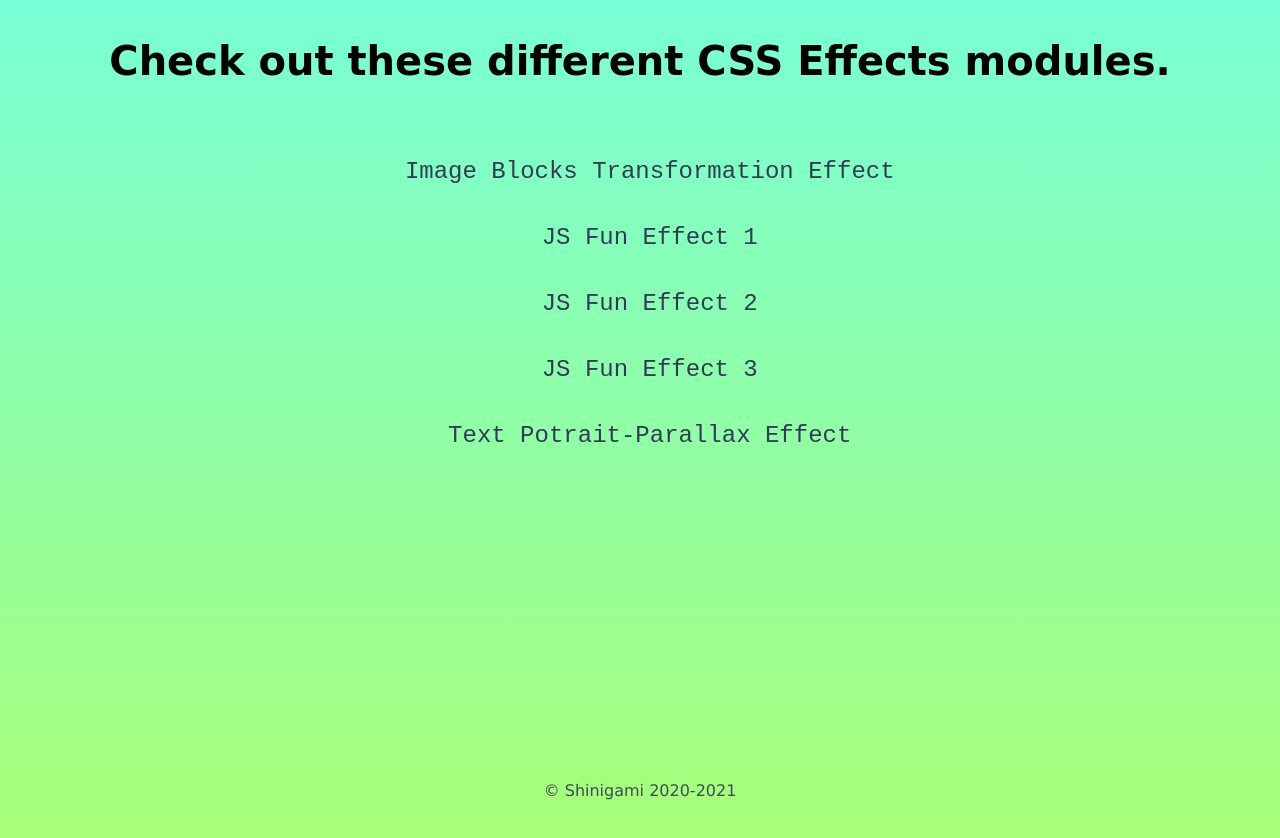
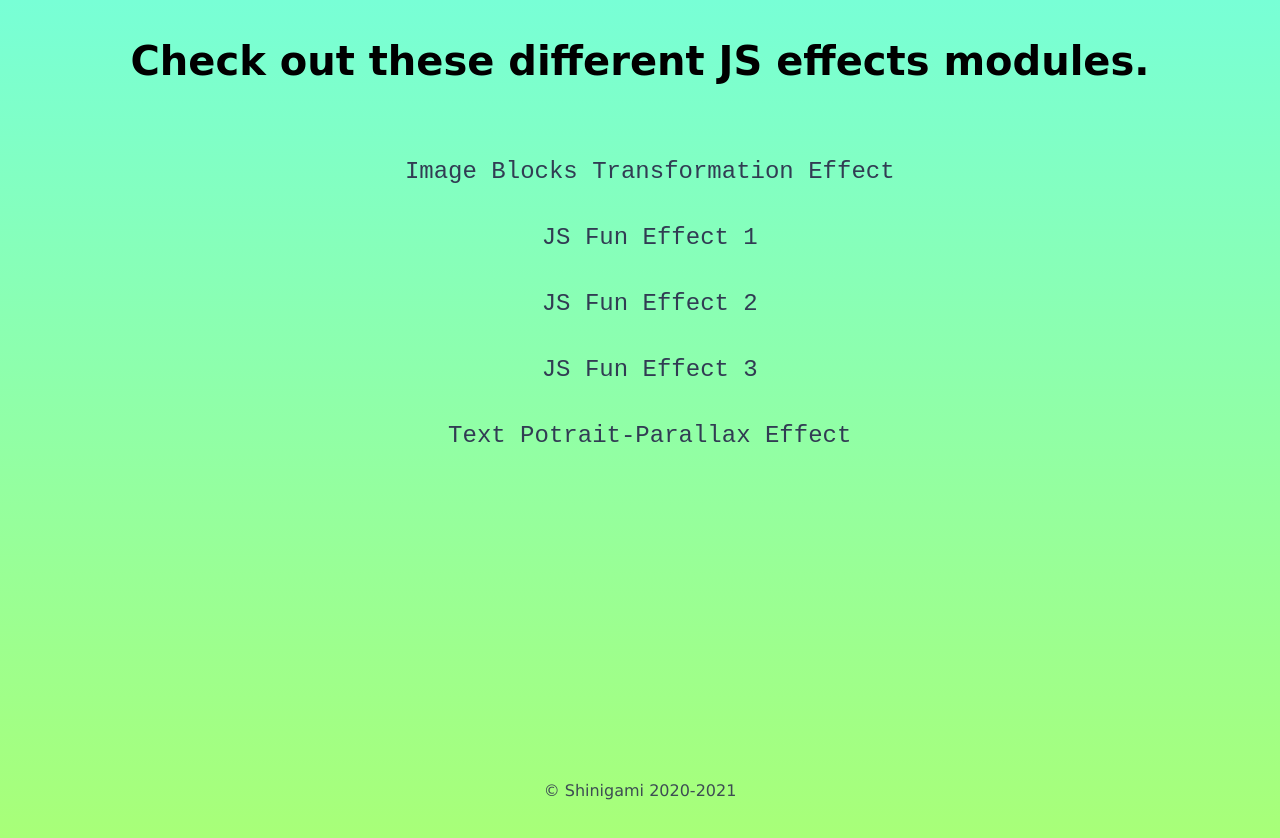
Before and after one commit to shinigami017/JS-Fun, a plain HTML site: page index.html in a window 1280 px wide. Drawn offline with Linux system fonts and the light colour scheme.

Commit message:
Update index.html

```diff
--- a/index.html
+++ b/index.html
@@ -9,7 +9,7 @@
 </head>
 
 <body>
-    <h1>Check out these different CSS Effects modules.</h1>
+    <h1>Check out these different JS effects modules.</h1>
     <div class="container">
         <!-- <div class="module"><a href="" target="_blank"></a></div> -->
         <div class="module"><a href="Image Blocks Transformation Effect/ImageBlocks.html" target="_blank">Image Blocks Transformation Effect</a></div>
```
